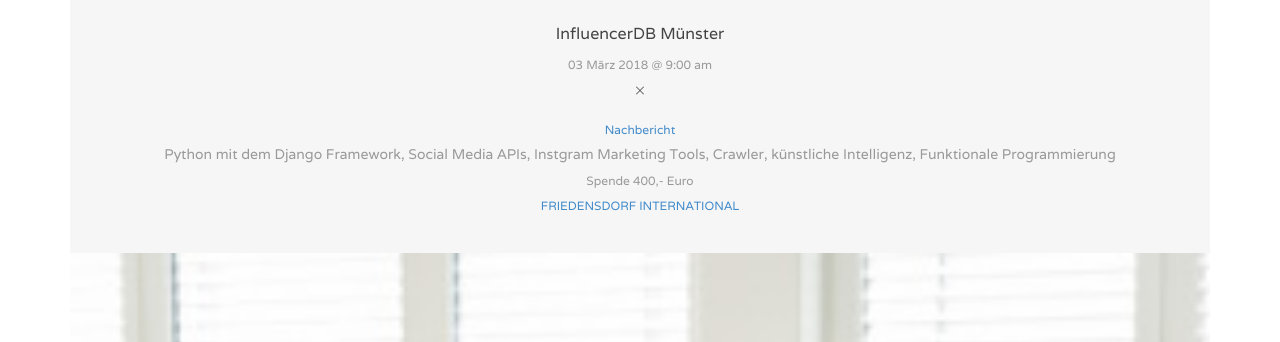
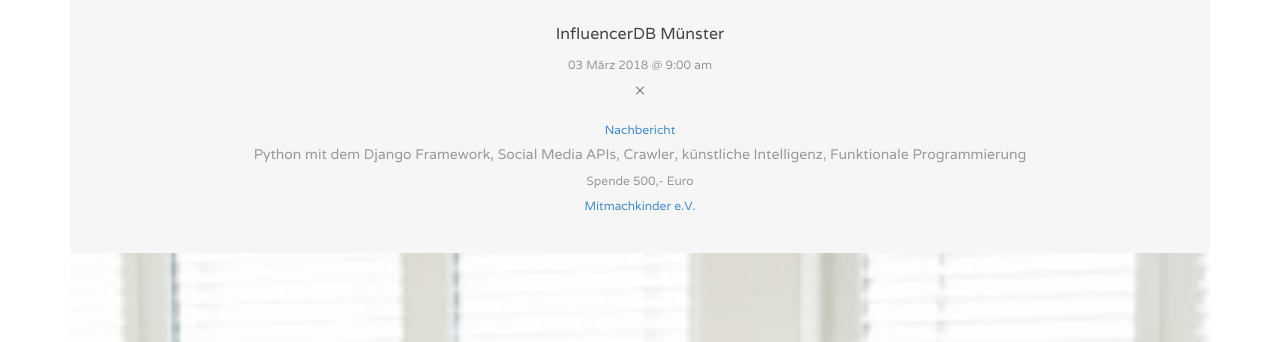
Before and after one commit to RobKitz/nevercodealone, a Symfony app: template templates/pages/startpage.html.twig in a window 1280 px wide. Shown: the part 5282-5624 px from the top of the page. Run offline with Twig, Linux system fonts and the light colour scheme; the template is opened without the code that fills it, so the values that code supplies are empty; some libraries are stand-ins or nearby versions.

Commit message:
fix Spende InfluencerDB event slider startpage

```diff
--- a/templates/pages/startpage.html.twig
+++ b/templates/pages/startpage.html.twig
@@ -598,8 +598,8 @@ Support für unsere Open Source Projekte gesucht!!
                         <img src="/ethic/images/check-01-home1.png" alt="InfluencerDB NCA Event">
                         <p>
                             <strong><a href="https://blog.nevercodealone.de/influencerdb-ncaevent/" target="_blank">Nachbericht</a></strong>
-                            Python mit dem Django Framework, Social Media APIs, Instgram Marketing Tools, Crawler, künstliche Intelligenz, Funktionale Programmierung<br>
-                            <strong>Spende 400,- Euro<br> <a href="https://friedensdorf.de/" target="_blank">FRIEDENSDORF INTERNATIONAL</a></strong>
+                            Python mit dem Django Framework, Social Media APIs, Crawler, künstliche Intelligenz, Funktionale Programmierung<br>
+                            <strong>Spende 500,- Euro<br> <a href="https://www.mitmachkinder.de/" target="_blank">Mitmachkinder e.V.</a></strong>
                         </p>
                     </div>
                 </div>
```
